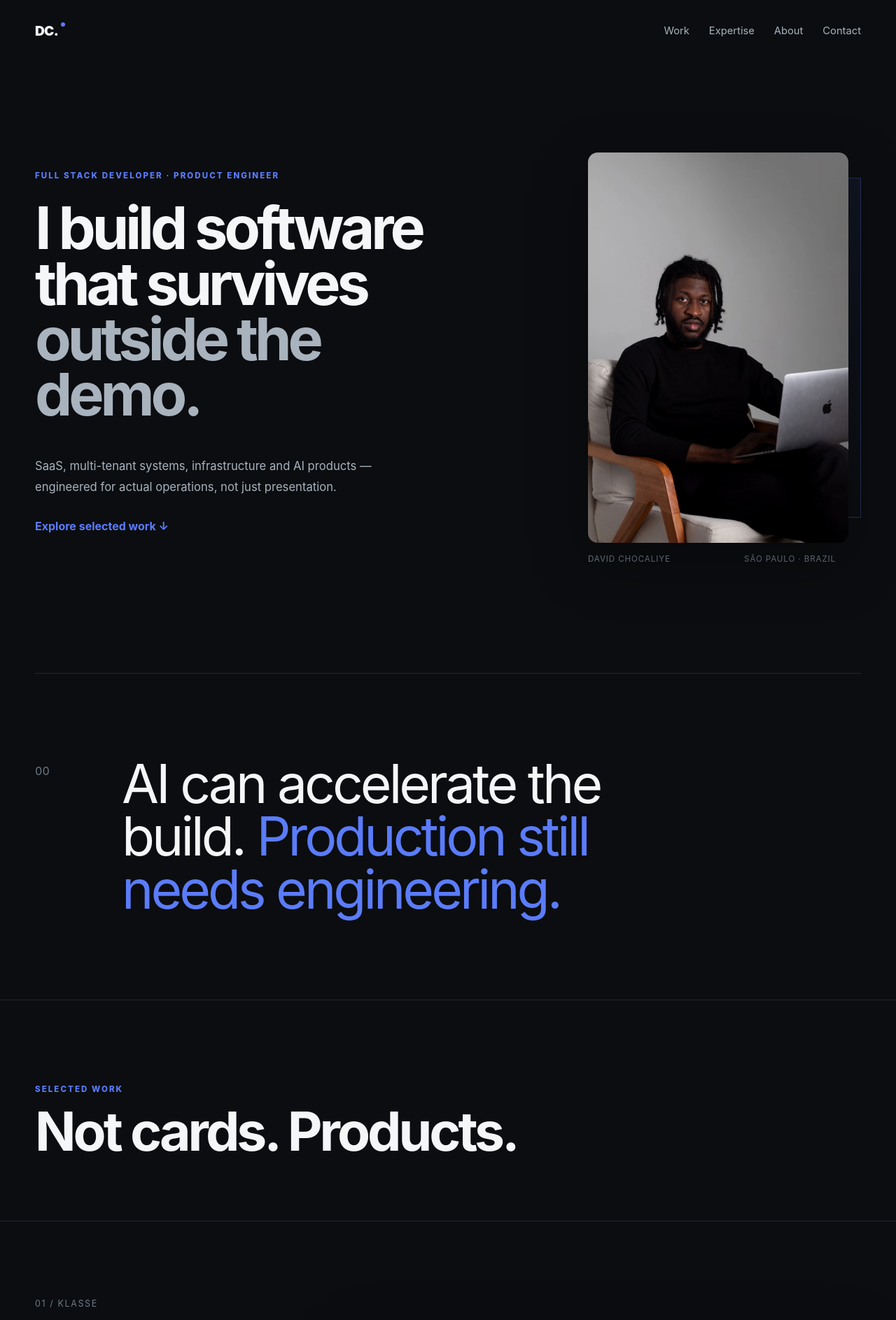
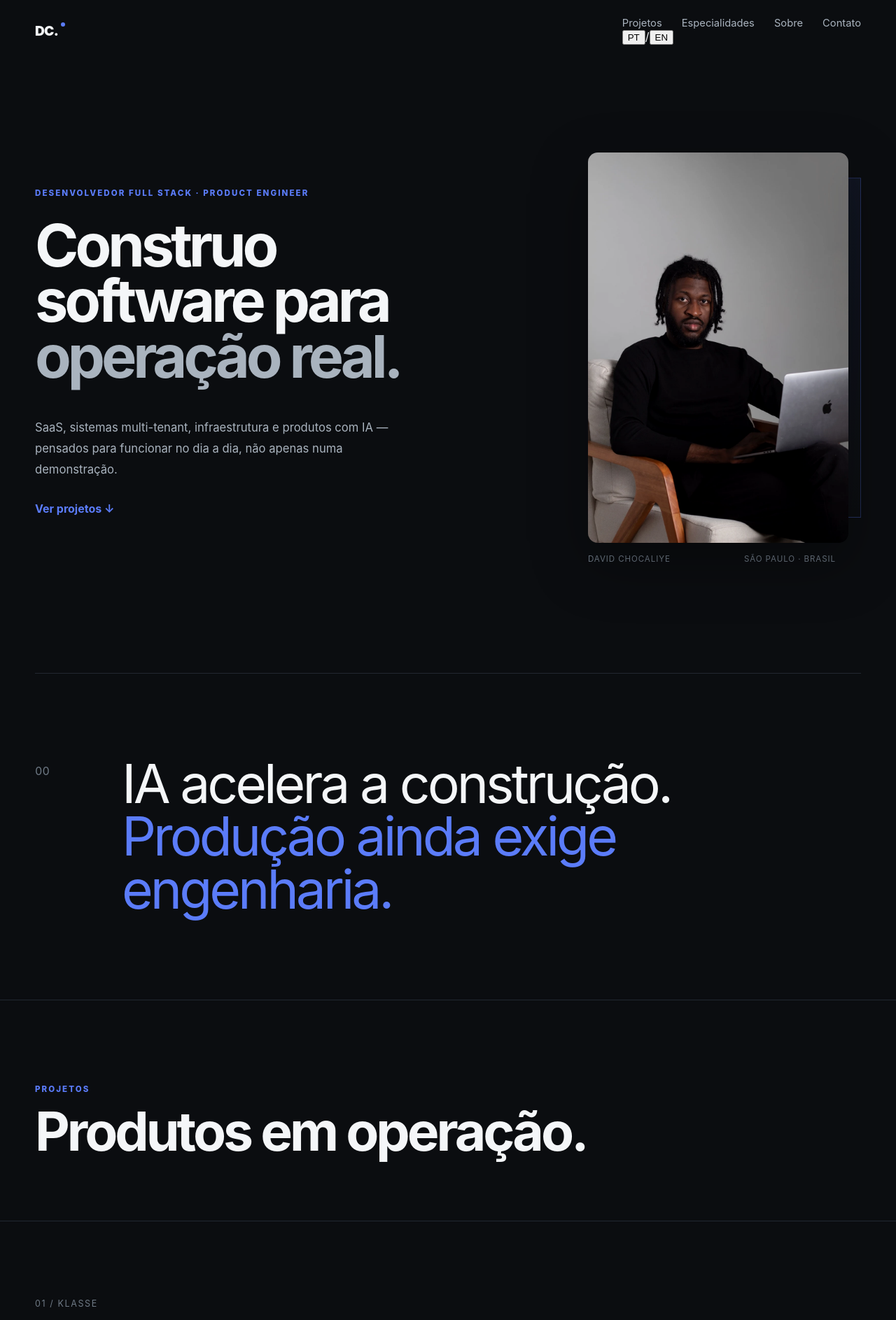
Before and after one commit to moxi-edtech/chocaliye-portfolio, a Next.js app: page / in a window 1280 px wide. Shown: the top 1887 px of the page at 70% size. Built offline with nearby package versions, Linux system fonts and the light colour scheme.

Commit message:
Make Portuguese default and add English translation

```diff
--- a/app/page.tsx
+++ b/app/page.tsx
@@ -1,34 +1,152 @@
 "use client";
 
-import { useEffect } from "react";
+import { useEffect, useState } from "react";
 
-const projects = [
+type Locale = "pt" | "en";
+
+const copy = {
+  pt: {
+    nav: { work: "Projetos", expertise: "Especialidades", about: "Sobre", contact: "Contato" },
+    hero: {
+      eyebrow: "DESENVOLVEDOR FULL STACK · PRODUCT ENGINEER",
+      title: "Construo software para",
+      titleAccent: " operação real.",
+      body: "SaaS, sistemas multi-tenant, infraestrutura e produtos com IA — pensados para funcionar no dia a dia, não apenas numa demonstração.",
+      cta: "Ver projetos ↓",
+      location: "São Paulo · Brasil",
+    },
+    manifesto: {
+      first: "IA acelera a construção.",
+      second: " Produção ainda exige engenharia.",
+    },
+    work: {
+      eyebrow: "PROJETOS",
+      title: "Produtos em operação.",
+      open: "Abrir produto ↗",
+      view: "Ver site ↗",
+    },
+    expertise: {
+      eyebrow: "ESPECIALIDADES",
+      title: "Da interface à infraestrutura.",
+    },
+    about: {
+      eyebrow: "SOBRE",
+      title: "Penso software como parte da operação do negócio.",
+      big: "Produto, infraestrutura, segurança e operação não são assuntos separados.",
+      p1: "Minha experiência entre software e infraestrutura corporativa influencia como construo: autenticação, observabilidade, limites de dados, deploy e manutenção fazem parte do produto desde o início.",
+      p2: "Também atuo em decisões de interface, comunicação de produto e execução de go-to-market — porque software só gera valor quando as pessoas conseguem entender, adotar e operar.",
+    },
+    contact: {
+      eyebrow: "CONTATO",
+      first: "Tem algo",
+      second: " que vale a pena construir?",
+      email: "E-mail ↗",
+    },
+    footer: "Full Stack · Product Engineering · IA",
+  },
+  en: {
+    nav: { work: "Work", expertise: "Expertise", about: "About", contact: "Contact" },
+    hero: {
+      eyebrow: "FULL STACK DEVELOPER · PRODUCT ENGINEER",
+      title: "I build software for",
+      titleAccent: " real operations.",
+      body: "SaaS, multi-tenant systems, infrastructure and AI products — designed to work in day-to-day operations, not just in a demo.",
+      cta: "Explore selected work ↓",
+      location: "São Paulo · Brazil",
+    },
+    manifesto: {
+      first: "AI accelerates the build.",
+      second: " Production still needs engineering.",
+    },
+    work: {
+      eyebrow: "SELECTED WORK",
+      title: "Products in operation.",
+      open: "Open live product ↗",
+      view: "View site ↗",
+    },
+    expertise: {
+      eyebrow: "EXPERTISE",
+      title: "From interface to infrastructure.",
+    },
+    about: {
+      eyebrow: "ABOUT",
+      title: "I think about software as part of business operations.",
+      big: "Product, infrastructure, security and operations are not separate concerns.",
+      p1: "My background across software and corporate infrastructure shapes how I build: authentication, observability, data boundaries, deployment and maintenance are part of the product from day one.",
+      p2: "I also work across interface decisions, product communication and go-to-market execution — because software only creates value when people can understand, adopt and operate it.",
+    },
+    contact: {
+      eyebrow: "GET IN TOUCH",
+      first: "Have something",
+      second: " worth building?",
+      email: "Email ↗",
+    },
+    footer: "Full Stack · Product Engineering · AI",
+  },
+} as const;
+
+const projects = {
+  pt: [
     {
       label: "01 / KLASSE",
-    title: "School infrastructure, rebuilt as software.",
-    text: "A multi-tenant school management platform designed for real operational use: enrollment, finance, academic workflows, AI-assisted queries and secure tenant isolation.",
+      title: "Gestão escolar construída para a realidade das escolas angolanas.",
+      text: "Plataforma escolar multi-tenant para matrícula, finanças, operação acadêmica, consultas com IA e isolamento seguro entre instituições.",
+      stack: "Next.js · TypeScript · PostgreSQL · Supabase · RLS · Vercel",
+      href: "https://klasse.ao",
+      accent: "SaaS para educação",
+    },
+    {
+      label: "02 / FEXA",
+      title: "Operação comercial com IA dentro do WhatsApp.",
+      text: "Plataforma para qualificação, atendimento, catálogo, pedidos, CRM, handoff humano e follow-up, com arquitetura multiempresa.",
+      stack: "Node.js · PostgreSQL · Supabase · APIs de IA · WhatsApp Cloud API",
+      href: "https://fexabusiness.com",
+      accent: "IA para vendas",
+    },
+  ],
+  en: [
+    {
+      label: "01 / KLASSE",
+      title: "School management built for the reality of Angolan schools.",
+      text: "A multi-tenant school platform for enrollment, finance, academic operations, AI-assisted queries and secure tenant isolation.",
       stack: "Next.js · TypeScript · PostgreSQL · Supabase · RLS · Vercel",
       href: "https://klasse.ao",
       accent: "Education SaaS",
     },
     {
       label: "02 / FEXA",
-    title: "AI sales operations inside WhatsApp.",
-    text: "A commercial operations platform for qualification, customer service, catalog, orders, CRM, human handoff and follow-up — built around multi-company isolation.",
+      title: "AI-assisted commercial operations inside WhatsApp.",
+      text: "A platform for qualification, customer service, catalog, orders, CRM, human handoff and follow-up, built around multi-company isolation.",
       stack: "Node.js · PostgreSQL · Supabase · AI APIs · WhatsApp Cloud API",
       href: "https://fexabusiness.com",
       accent: "AI Commerce",
     },
-];
+  ],
+} as const;
 
-const skills = [
+const skills = {
+  pt: [
+    ["PRODUCT ENGINEERING", "Next.js · React · TypeScript · Arquitetura de produto"],
+    ["DADOS & SEGURANÇA", "PostgreSQL · Supabase · RLS · RBAC · Multi-tenancy"],
+    ["IA & AUTOMAÇÃO", "OpenAI API · Agentes · Automação de fluxos · WhatsApp"],
+    ["INFRAESTRUTURA", "Vercel · Cloudflare · Microsoft 365 · Redes"],
+  ],
+  en: [
     ["PRODUCT ENGINEERING", "Next.js · React · TypeScript · Product architecture"],
     ["DATA & SECURITY", "PostgreSQL · Supabase · RLS · RBAC · Multi-tenancy"],
     ["AI & AUTOMATION", "OpenAI API · Agents · Workflow automation · WhatsApp"],
     ["INFRASTRUCTURE", "Vercel · Cloudflare · Microsoft 365 · Networking"],
-];
+  ],
+} as const;
 
 export default function Home() {
+  const [locale, setLocale] = useState<Locale>("pt");
+  const t = copy[locale];
+
+  useEffect(() => {
+    document.documentElement.lang = locale === "pt" ? "pt-BR" : "en";
+  }, [locale]);
+
   useEffect(() => {
     const nodes = document.querySelectorAll<HTMLElement>("[data-reveal]");
     const observer = new IntersectionObserver(
@@ -49,35 +167,55 @@ export default function Home() {
     <main>
       <header className="topbar shell">
         <a className="brand" href="#">DC.</a>
+
+        <div className="topbarRight">
           <nav className="navlinks">
-          <a href="#work">Work</a>
-          <a href="#expertise">Expertise</a>
-          <a href="#about">About</a>
-          <a href="#contact">Contact</a>
+            <a href="#work">{t.nav.work}</a>
+            <a href="#expertise">{t.nav.expertise}</a>
+            <a href="#about">{t.nav.about}</a>
+            <a href="#contact">{t.nav.contact}</a>
           </nav>
+
+          <div className="languageSwitch" aria-label="Selecionar idioma">
+            <button
+              type="button"
+              className={locale === "pt" ? "is-active" : ""}
+              onClick={() => setLocale("pt")}
+              aria-pressed={locale === "pt"}
+            >
+              PT
+            </button>
+            <span>/</span>
+            <button
+              type="button"
+              className={locale === "en" ? "is-active" : ""}
+              onClick={() => setLocale("en")}
+              aria-pressed={locale === "en"}
+            >
+              EN
+            </button>
+          </div>
+        </div>
       </header>
 
       <section className="hero shell">
         <div className="heroStatement">
-          <p className="eyebrow hero-enter hero-enter-1">FULL STACK DEVELOPER · PRODUCT ENGINEER</p>
+          <p className="eyebrow hero-enter hero-enter-1">{t.hero.eyebrow}</p>
           <h1 className="hero-enter hero-enter-2">
-            I build software that survives
-            <span> outside the demo.</span>
+            {t.hero.title}
+            <span>{t.hero.titleAccent}</span>
           </h1>
           <div className="heroBottom hero-enter hero-enter-3">
-            <p>
-              SaaS, multi-tenant systems, infrastructure and AI products —
-              engineered for actual operations, not just presentation.
-            </p>
-            <a href="#work">Explore selected work ↓</a>
+            <p>{t.hero.body}</p>
+            <a href="#work">{t.hero.cta}</a>
           </div>
         </div>
 
         <div className="heroVisual hero-enter hero-enter-photo">
-          <img src="/david-hero-chair.webp" alt="David Chocaliye working with a laptop" />
+          <img src="/david-hero-chair.webp" alt="David Chocaliye com um laptop" />
           <div className="heroCaption">
             <span>David Chocaliye</span>
-            <span>São Paulo · Brazil</span>
+            <span>{t.hero.location}</span>
           </div>
         </div>
       </section>
@@ -85,18 +223,18 @@ export default function Home() {
       <section className="manifesto shell reveal reveal-up" data-reveal>
         <p className="manifestoIndex">00</p>
         <p className="manifestoText">
-          AI can accelerate the build.
-          <span> Production still needs engineering.</span>
+          {t.manifesto.first}
+          <span>{t.manifesto.second}</span>
         </p>
       </section>
 
       <section id="work" className="work">
         <div className="shell workIntro reveal reveal-up" data-reveal>
-          <p className="eyebrow">SELECTED WORK</p>
-          <h2>Not cards. Products.</h2>
+          <p className="eyebrow">{t.work.eyebrow}</p>
+          <h2>{t.work.title}</h2>
         </div>
 
-        {projects.map((project, index) => (
+        {projects[locale].map((project, index) => (
           <article className={`projectStory ${index % 2 ? "projectReverse" : ""}`} key={project.label}>
             <div className="shell projectGrid">
               <div className="projectMeta reveal reveal-left" data-reveal>
@@ -106,7 +244,7 @@ export default function Home() {
                 <p className="projectDescription">{project.text}</p>
                 <p className="projectStack">{project.stack}</p>
                 <a className="projectLink" href={project.href} target="_blank" rel="noreferrer">
-                  Open live product ↗
+                  {t.work.open}
                 </a>
               </div>
 
@@ -123,7 +261,7 @@ export default function Home() {
                   referrerPolicy="strict-origin-when-cross-origin"
                 />
                 <a className="canvasFallback" href={project.href} target="_blank" rel="noreferrer">
-                  View site ↗
+                  {t.work.view}
                 </a>
               </div>
             </div>
@@ -147,12 +285,12 @@ export default function Home() {
 
       <section id="expertise" className="shell expertiseSection">
         <div className="expertiseLead reveal reveal-up" data-reveal>
-          <p className="eyebrow">EXPERTISE</p>
-          <h2>From interface to infrastructure.</h2>
+          <p className="eyebrow">{t.expertise.eyebrow}</p>
+          <h2>{t.expertise.title}</h2>
         </div>
 
         <div className="expertiseGrid">
-          {skills.map(([title, text], index) => (
+          {skills[locale].map(([title, text], index) => (
             <article className="expertiseItem reveal reveal-up" data-reveal key={title}>
               <span>0{index + 1}</span>
               <h3>{title}</h3>
@@ -165,36 +303,27 @@ export default function Home() {
       <section id="about" className="aboutEditorial">
         <div className="shell aboutGrid">
           <div className="aboutSticky reveal reveal-left" data-reveal>
-            <p className="eyebrow">ABOUT</p>
-            <h2>I think about software as an operating system for the business.</h2>
+            <p className="eyebrow">{t.about.eyebrow}</p>
+            <h2>{t.about.title}</h2>
           </div>
 
           <div className="aboutFlow reveal reveal-right" data-reveal>
-            <p className="aboutBig">
-              Product, infrastructure, security and operations are not separate concerns.
-            </p>
-            <p>
-              My background across software and corporate infrastructure shapes how I build:
-              authentication, observability, data boundaries, deployment and maintenance are part
-              of the product from day one.
-            </p>
-            <p>
-              I also work across product communication, interface decisions and go-to-market
-              execution — because software only matters when people can understand, adopt and operate it.
-            </p>
+            <p className="aboutBig">{t.about.big}</p>
+            <p>{t.about.p1}</p>
+            <p>{t.about.p2}</p>
           </div>
         </div>
       </section>
 
       <section id="contact" className="contactStage">
         <div className="shell contactInner reveal reveal-up" data-reveal>
-          <p className="eyebrow">GET IN TOUCH</p>
+          <p className="eyebrow">{t.contact.eyebrow}</p>
           <h2>
-            Have something
-            <span> worth building?</span>
+            {t.contact.first}
+            <span>{t.contact.second}</span>
           </h2>
           <div className="contactLinks">
-            <a href="mailto:katanhaboutjob@gmail.com">Email ↗</a>
+            <a href="mailto:katanhaboutjob@gmail.com">{t.contact.email}</a>
             <a href="https://linkedin.com/in/david-chocaliye-214429210" target="_blank" rel="noreferrer">LinkedIn ↗</a>
             <a href="https://github.com/moxi-edtech" target="_blank" rel="noreferrer">GitHub ↗</a>
           </div>
@@ -203,7 +332,7 @@ export default function Home() {
 
       <footer className="shell footer">
         <span>David Chocaliye © 2026</span>
-        <span>Full Stack · Product Engineering · AI</span>
+        <span>{t.footer}</span>
       </footer>
     </main>
   );
```
Lines whose indentation alone changed are shown as unchanged.
